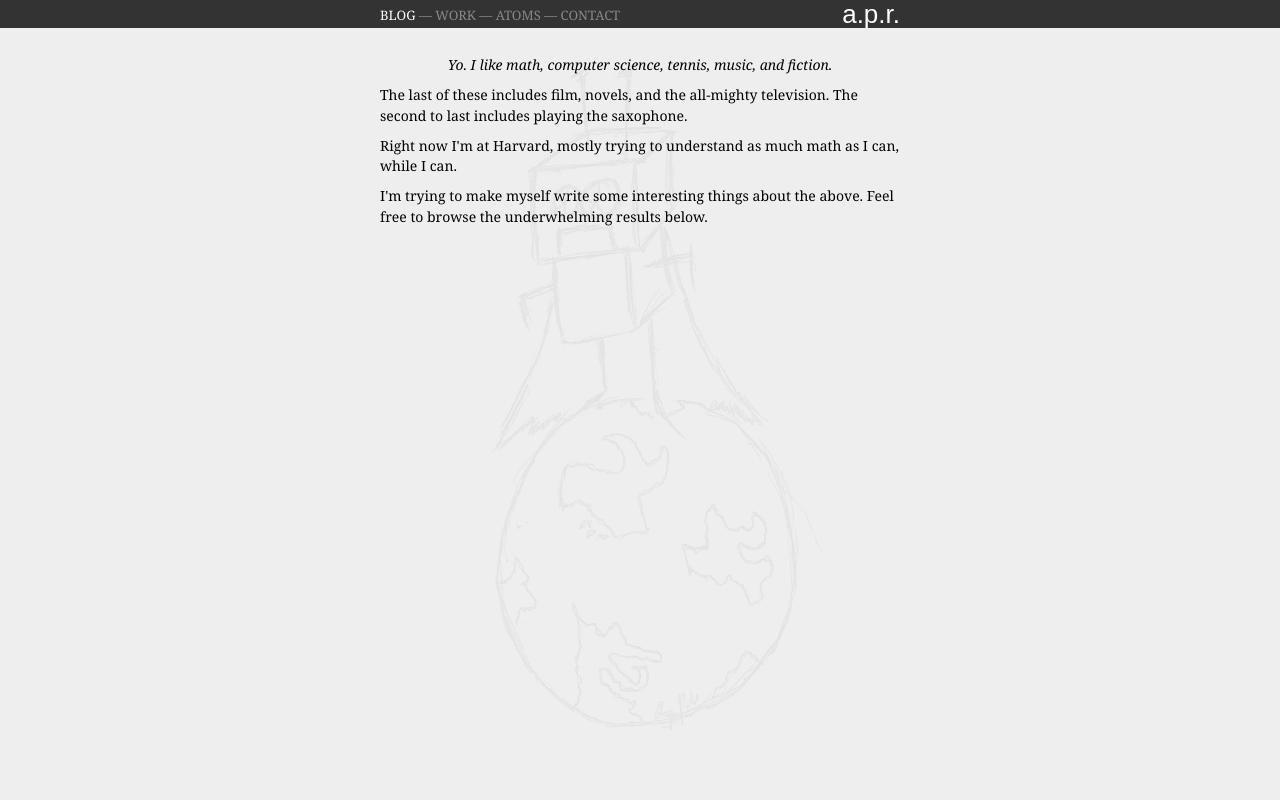
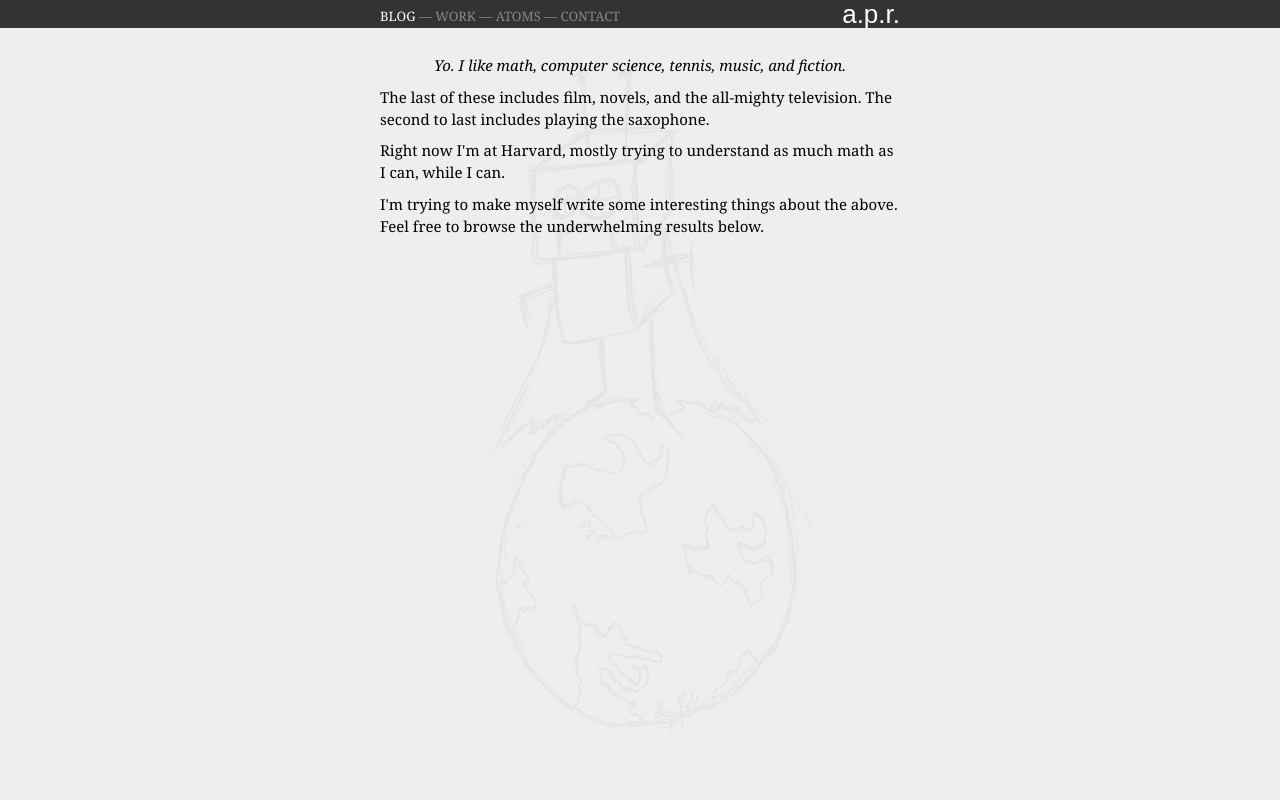
Before and after one commit to arponr/djsite, a Django app: page / in a window 1280 px wide. Run offline with Django 3.2, Linux system fonts and the light colour scheme; data that the repository does not hold is empty; some libraries are stand-ins or nearby versions; some web fonts are replaced.

Commit message:
garamond 15px

```diff
--- a/djsite/static/base.css
+++ b/djsite/static/base.css
@@ -19,7 +19,7 @@ body, h1, div, ul, li {
 
 body {
     font-family: "adobe garamond pro", georgia, serif;
-    font-size: 14px;
+    font-size: 15px;
     background: #eeeeee;
 }
 
```
